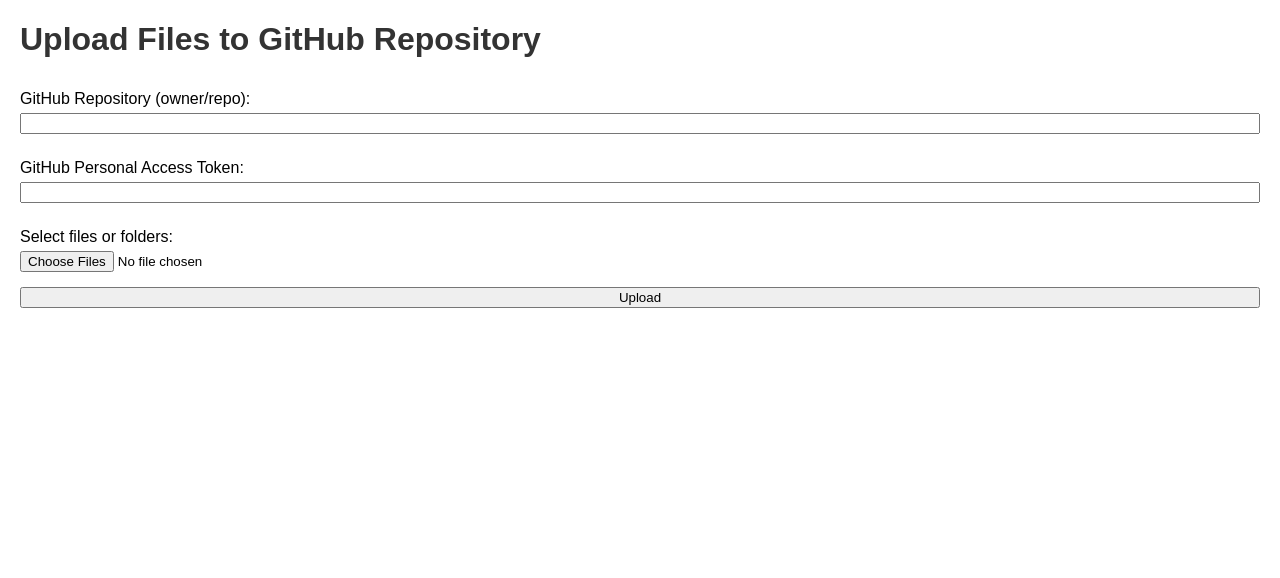
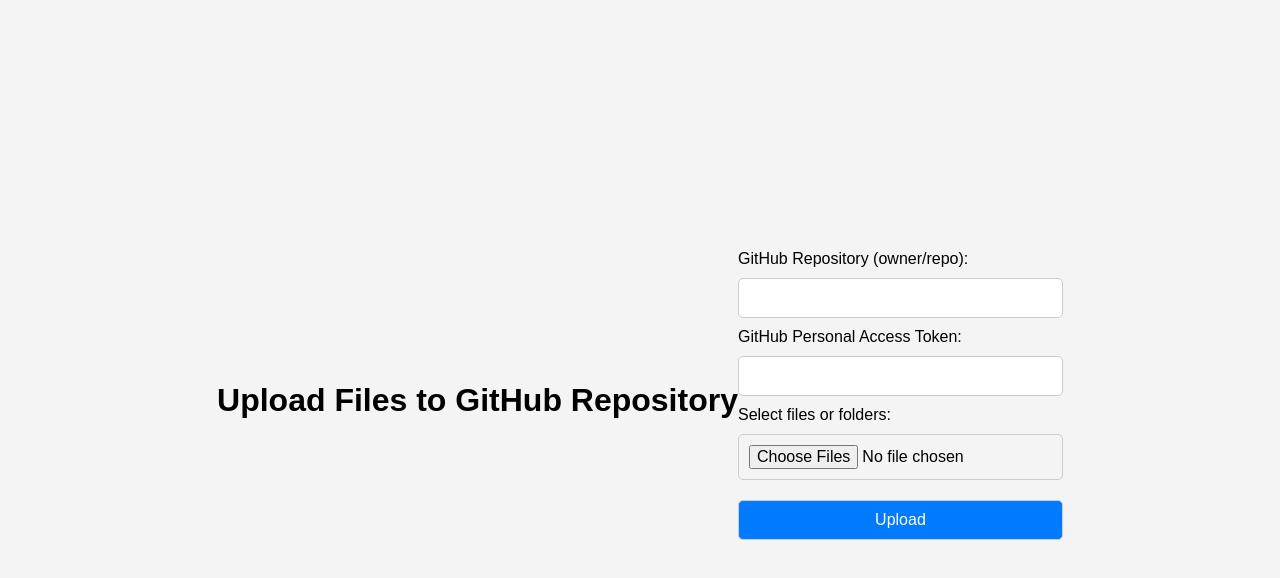
Before and after one commit to Paulwq12/moving-local-to-github, a website: page public/index.html in a window 1280 px wide. Drawn offline with Linux system fonts and the light colour scheme.

Commit message:
Update styles.css

```diff
--- a/public/styles.css
+++ b/public/styles.css
@@ -1,10 +1,22 @@
 body {
     font-family: Arial, sans-serif;
-    margin: 20px;
+    margin: 0;
+    padding: 0;
+    display: flex;
+    justify-content: center;
+    align-items: center;
+    min-height: 100vh;
+    background-color: #f4f4f4;
 }
 
-h1 {
-    color: #333;
+.container {
+    text-align: center;
+    background: white;
+    padding: 20px;
+    border-radius: 10px;
+    box-shadow: 0 4px 10px rgba(0, 0, 0, 0.2);
+    width: 90%;
+    max-width: 400px;
 }
 
 form {
@@ -12,10 +24,27 @@
     flex-direction: column;
 }
 
-label {
-    margin: 10px 0 5px;
+input, button {
+    margin: 10px 0;
+    padding: 10px;
+    font-size: 16px;
+    border: 1px solid #ccc;
+    border-radius: 5px;
 }
 
-input {
-    margin-bottom: 15px;
+button {
+    background-color: #007bff;
+    color: white;
+    cursor: pointer;
+    transition: 0.3s;
 }
+
+button:hover {
+    background-color: #0056b3;
+}
+
+#status {
+    margin-top: 20px;
+    font-size: 14px;
+    color: green;
+}
```
